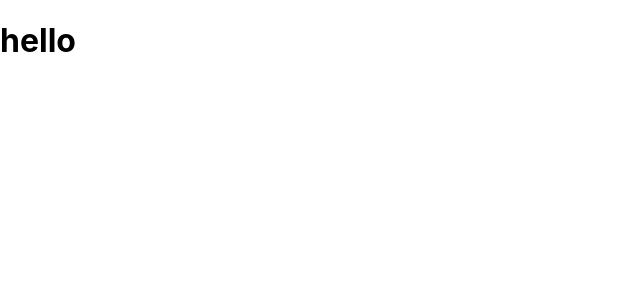
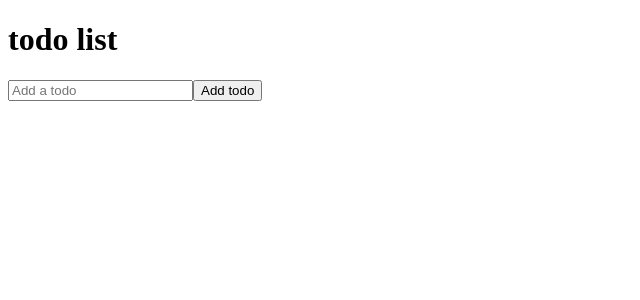
Before and after one commit to Amandeep-Chauhan/TodoApp, a React (Create React App) app: page / in a window 1280 px wide. Shown: the top 300 px of the page, without its empty margins (0-640 px from the left). Built offline with nearby package versions, Linux system fonts and the light colour scheme.

Commit message:
added todo list

```diff
--- a/package.json
+++ b/package.json
@@ -9,6 +9,7 @@
     "@testing-library/user-event": "^12.8.3",
     "react": "^17.0.2",
     "react-dom": "^17.0.2",
+    "react-icons": "^4.3.1",
     "react-redux": "^7.2.5",
     "react-scripts": "4.0.3",
     "redux": "^4.1.1",
--- a/src/App.js
+++ b/src/App.js
@@ -1,9 +1,61 @@
 import React from "react";
+import { useState, useEffect } from "react";
+import TodoList from "./components/todoList";
 
 export default function App() {
+  const [input, setInput] = useState();
+  const [items, setItems] = useState([]);
+
+  const handleChange = (e) => {
+    setInput(e.target.value);
+  };
+
+  const handlesubmit = (e) => {
+    e.preventDefault();
+    setItems((prevItems) => {
+      return [...prevItems, input];
+    });
+    setInput("");
+  };
+
+  const deleteItem = (id) => {
+    console.log("deleted");
+
+    setItems((prevItems) => {
+      return prevItems.filter((arrItems, idx) => {
+        return idx !== id;
+      });
+    });
+  };
+
+  // const randomId = { id: new Date().getTime().toString() };
+
   return (
-    <div>
-      <h1>hello</h1>
+    <div className="todo-app">
+      <h1>todo list </h1>
+      <form className="todo-form" onSubmit={handlesubmit} autoComplete="off">
+        <input
+          type="text"
+          placeholder="Add a todo"
+          value={input}
+          onChange={handleChange}
+          name="text"
+          className="todo-input"
+        />
+        <button type="submit" className="todo-button">
+          Add todo
+        </button>
+      </form>
+      <ol>
+        {items.map((item, idx) => (
+          <TodoList
+            key={idx}
+            id={idx}
+            itemText={item}
+            handleDelete={deleteItem}
+          />
+        ))}
+      </ol>
     </div>
   );
 }
--- /dev/null
+++ b/src/components/todoList.js
@@ -0,0 +1,18 @@
+import React from "react";
+import { RiDeleteBin5Fill } from "react-icons/ri";
+
+function TodoList({ itemText, handleDelete, id }) {
+  return (
+    <>
+      <li className="todo-list">
+        {itemText}
+        <RiDeleteBin5Fill
+          title="Delete item"
+          onClick={() => handleDelete(id)}
+        />
+      </li>
+    </>
+  );
+}
+
+export default TodoList;
--- a/src/index.css
+++ /dev/null
@@ -1,13 +0,0 @@
-body {
-  margin: 0;
-  font-family: -apple-system, BlinkMacSystemFont, 'Segoe UI', 'Roboto', 'Oxygen',
-    'Ubuntu', 'Cantarell', 'Fira Sans', 'Droid Sans', 'Helvetica Neue',
-    sans-serif;
-  -webkit-font-smoothing: antialiased;
-  -moz-osx-font-smoothing: grayscale;
-}
-
-code {
-  font-family: source-code-pro, Menlo, Monaco, Consolas, 'Courier New',
-    monospace;
-}
--- a/src/index.js
+++ b/src/index.js
@@ -1,12 +1,5 @@
-import React from 'react';
-import ReactDOM from 'react-dom';
-import './index.css';
-import App from './App';
+import React from "react";
+import ReactDOM from "react-dom";
+import App from "./App";
 
-ReactDOM.render(
-  <App />, document.getElementById('root')
-);
-
-// If you want to start measuring performance in your app, pass a function
-// to log results (for example: reportWebVitals(console.log))
-// or send to an analytics endpoint. Learn more: https://bit.ly/CRA-vitals
+ReactDOM.render(<App />, document.getElementById("root"));
```
Also changed, not shown: src/components/todoForm.js (added, +31 -0 lines), src/components/todo.js (added), 2 other files (tests, documents, lock files or other folders).
